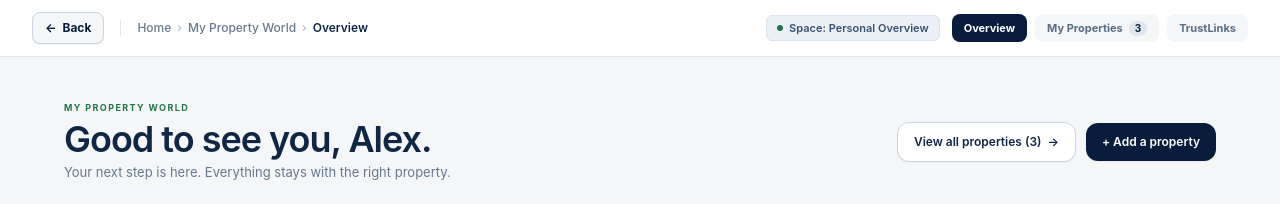
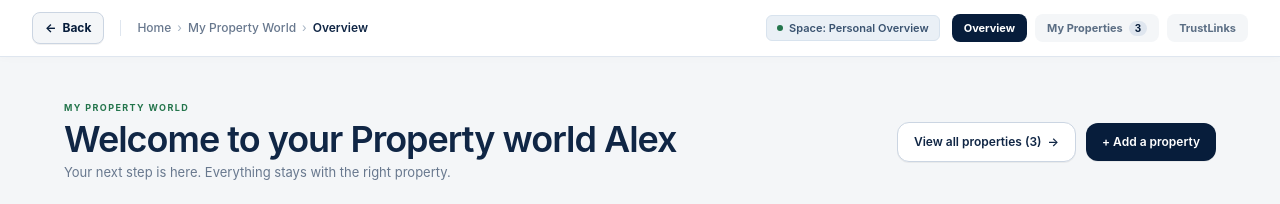
Before and after one commit to choudharyprince03/TPH, a Next.js app: page /properties in a window 1280 px wide. Shown: the top 204 px of the page. Built offline with nearby package versions, Linux system fonts and the light colour scheme.

Commit message:
feat: update Property World heading to 'Welcome to your Property world {Name}'

```diff
--- a/src/app/properties/page.tsx
+++ b/src/app/properties/page.tsx
@@ -16,6 +16,16 @@ function MyPropertyWorldContent() {
   );
   const [propertyFilter, setPropertyFilter] = useState("all");
   const [searchQuery, setSearchQuery] = useState("");
+  const [userName, setUserName] = useState("Alex");
+
+  useEffect(() => {
+    try {
+      const stored = localStorage.getItem("tph_user_name");
+      if (stored) setUserName(stored);
+    } catch {
+      // ignore
+    }
+  }, []);
 
   useEffect(() => {
     if (tabParam === "properties") {
@@ -123,7 +133,7 @@ function MyPropertyWorldContent() {
                     My Property World
                   </div>
                   <h1 className="text-3xl sm:text-4xl font-semibold tracking-[-1px] text-[#102645]">
-                    Good to see you, Alex.
+                    Welcome to your Property world {userName}
                   </h1>
                   <p className="text-[13px] text-[#68788e] mt-1">
                     Your next step is here. Everything stays with the right property.
```
